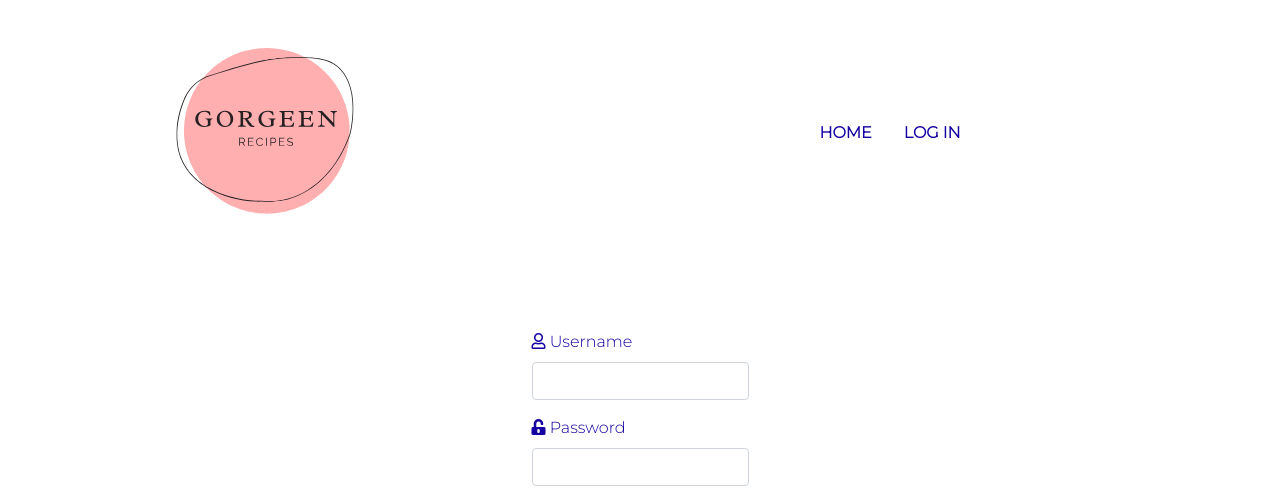
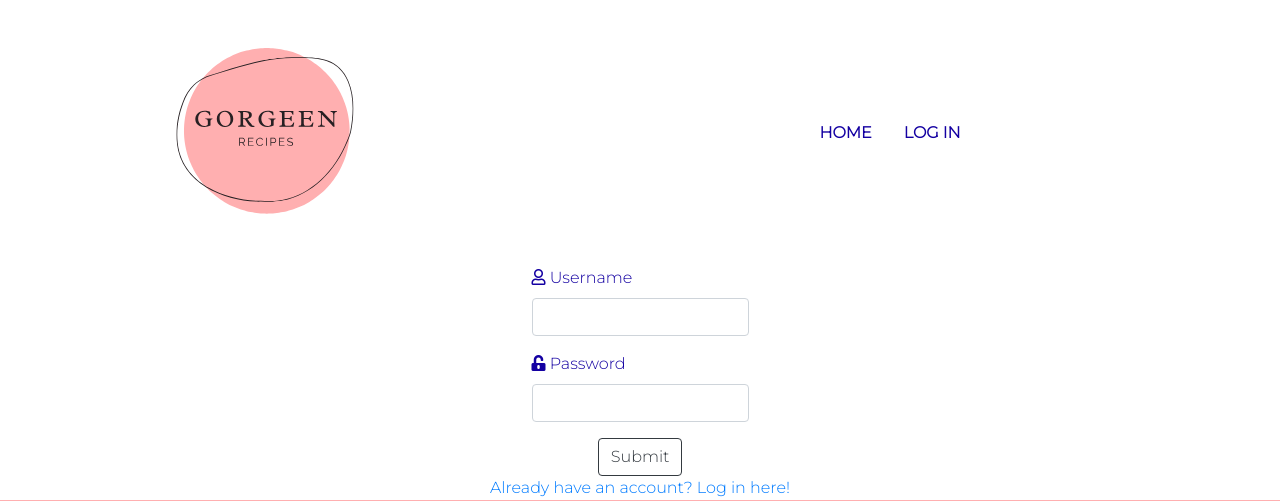
Before and after one commit to laura-ash/recipe-collection, a Flask app: page /register in a window 1280 px wide. Shown: the top 501 px of the page. Run offline with Flask 2, Linux system fonts and the light colour scheme; some libraries are stand-ins or nearby versions.

Commit message:
Removed margin under nav bar

```diff
--- a/static/css/style.css
+++ b/static/css/style.css
@@ -142,9 +142,6 @@ h3 {
 
 /* Nav link */
 
-.navbar {
-    margin-bottom: 5%;
-}
 
 .nav-link {
     text-transform: uppercase;
```
